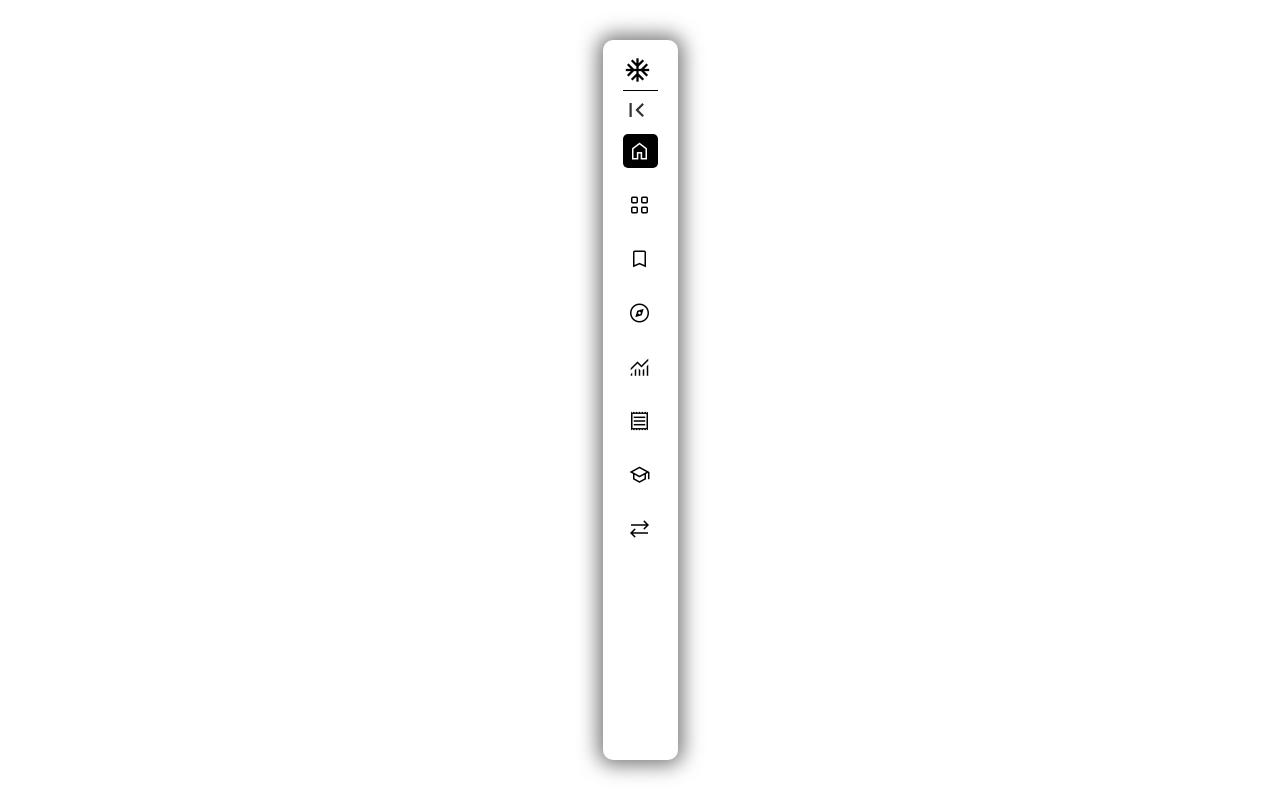
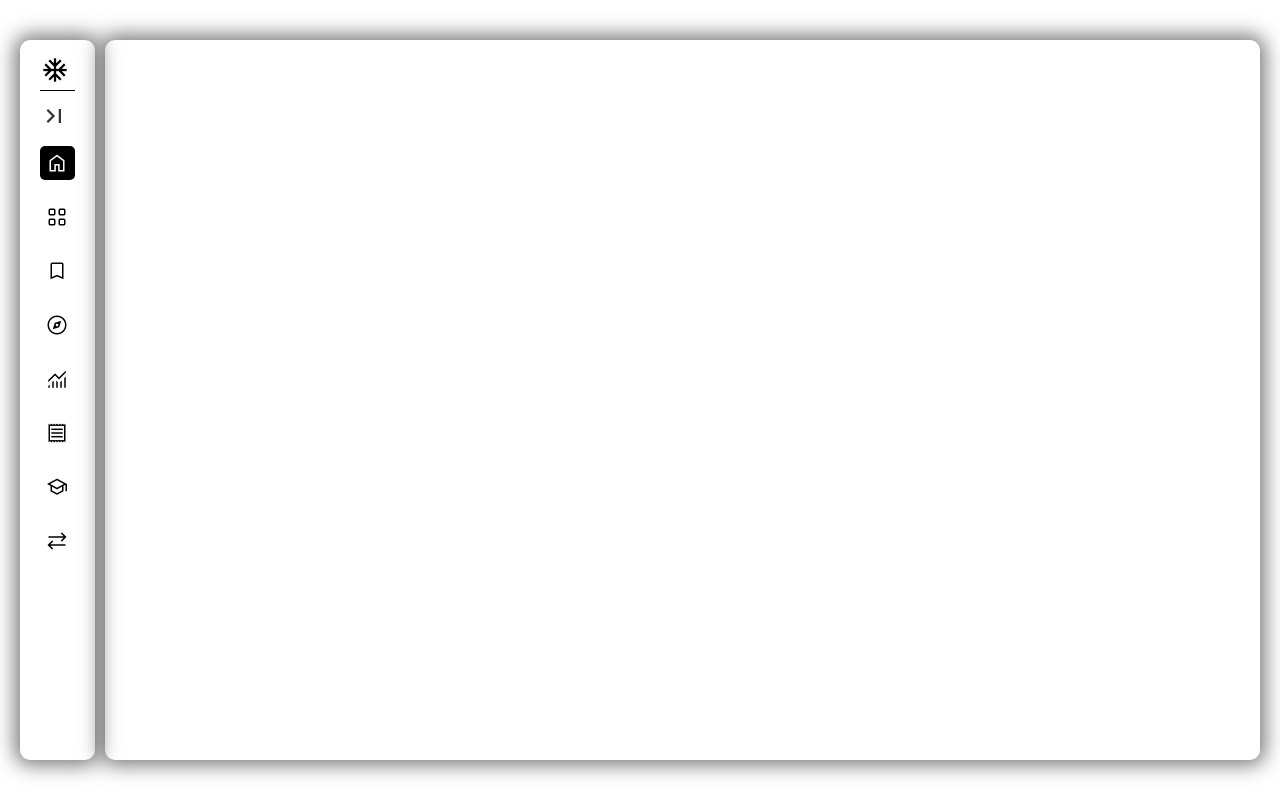
Before and after one commit to KigoJomo/web, a plain HTML site: page Colapsing Sidebar/src/index.html in a window 1280 px wide. Both pictures are taken after a click on the link "Collapse/Expand". Drawn offline with nearby package versions, Linux system fonts and the light colour scheme; a web font is replaced by a local one.

Commit message:
modified:   Colapsing Sidebar/src/index.css 	modified:   Colapsing Sidebar/src/index.css.map 	modified:   Colapsing Sidebar/src/index.html 	modified:   Colapsing Sidebar/src/index.js 	modified:   Colapsing Sidebar/src/index.scss

```diff
--- a/Colapsing Sidebar/src/index.html
+++ b/Colapsing Sidebar/src/index.html
@@ -17,8 +17,8 @@
             <span class="material-symbols-outlined">ac_unit</span>
             <h1 class="desc">nova-Play</h1>
         </a>
-        <a class="collapse" id="collapse"
-          ><span class="material-symbols-outlined">first_page</span>
+        <a class="collapse" id="collapse" title="Collapse/Expand">
+          <span class="material-symbols-outlined" id="collapse-icon">first_page</span>
           <h2 class="desc">collapse</h2>
         </a>
         <ul>
@@ -57,6 +57,7 @@
         </ul>
       </div>
     </nav>
+    <main id="main"></main>
     <script src="index.js"></script>
   </body>
 </html>
--- a/Colapsing Sidebar/src/index.js
+++ b/Colapsing Sidebar/src/index.js
@@ -1,6 +1,8 @@
 const collapse = document.getElementById("collapse");
 const sidebar = document.getElementById("sidebar");
 const desc = document.querySelectorAll(".desc");
+const collapseIcon = document.getElementById("collapse-icon");
+const main = document.getElementById("main");
 var click = 0;
 
 collapse.addEventListener("click", () => {
@@ -9,12 +11,18 @@ collapse.addEventListener("click", () => {
       element.style.display = "none";
     });
     sidebar.style.width = "75px";
+    collapseIcon.style.transform = "rotate(180deg)";
+    collapseIcon.style.transition = "all .5s ease";
+    main.style.width = "calc(100% - 75px)";
     click = 1;
   } else {
     desc.forEach((element) => {
       element.style.display = "block";
     });
     sidebar.style.width = "200px";
+    collapseIcon.style.transform = "rotate(0deg)";
+    collapseIcon.style.transition = "all .5s ease";
+    main.style.width = "calc(100% - 200px)";
     click = 0;
   }
 });
--- a/Colapsing Sidebar/src/index.scss
+++ b/Colapsing Sidebar/src/index.scss
@@ -8,6 +8,10 @@
   font-family: "Abeezee";
   src: url("../res/fonts/ABeeZee/AbeezeeRegular.otf") format("opentype");
 }
+
+$primary : #ffffff;
+$secondary : #000000;
+
 
 html {
   margin: 0;
@@ -24,13 +28,14 @@ html {
 
   body {
     margin: 0;
-    padding: 0;
+    padding: 0 20px;
     width: 100%;
     height: 100%;
     box-sizing: border-box;
     display: flex;
     align-items: center;
-    justify-content: center;
+    justify-content: flex-start;
+    gap: 10px;
 
     .sidebar {
       margin: 0;
@@ -68,7 +73,7 @@ html {
           overflow: hidden;
           text-decoration: none;
           cursor: pointer;
-          border-bottom: 1px solid black;
+          border-bottom: 1px solid $secondary;
           display: flex;
           align-items: center;
           justify-content: flex-start;
@@ -85,6 +90,7 @@ html {
           margin: 0;
           padding: 0%;
           width: 100%;
+          height: 40px;
           box-sizing: border-box;
           cursor: pointer;
           text-decoration: none;
@@ -107,7 +113,7 @@ html {
           margin: 0;
           margin-top: 5px;
           padding: 0;
-        //   border: 1px solid black;
+        //   border: 1px solid $secondary;
           list-style: none;
           width: 100%;
           box-sizing: border-box;
@@ -119,13 +125,13 @@ html {
           a {
             margin: 0;
             padding: 5px;
-            // border: 1px solid black;
+            // border: 1px solid $secondary;
             width: 100%;
             overflow: hidden;
             box-sizing: border-box;
             border-radius: 5px;
             text-decoration: none;
-            color: black;
+            color: $secondary;
             display: flex;
             align-items: center;
             justify-content: flex-start;
@@ -144,8 +150,8 @@ html {
             }
           }
           .highlight{
-            background-color: black;
-            color: white;
+            background-color: $secondary;
+            color: $primary;
             h3{
                 font-weight: 100;
             }
@@ -153,5 +159,16 @@ html {
         }
       }
     }
+
+    main{
+      margin: 0;
+      padding: 0;
+      height: 90%;
+      width: calc(100% - 200px);
+      box-sizing: border-box;
+      box-shadow: 0px 0px 20px 5px rgb(119, 119, 119);
+      border-radius: 10px;
+      transition: all .5s ease;
+    }
   }
 }
```
Also changed, not shown: Colapsing Sidebar/src/index.css, 1 other file. Lines whose indentation alone changed are shown as unchanged.
